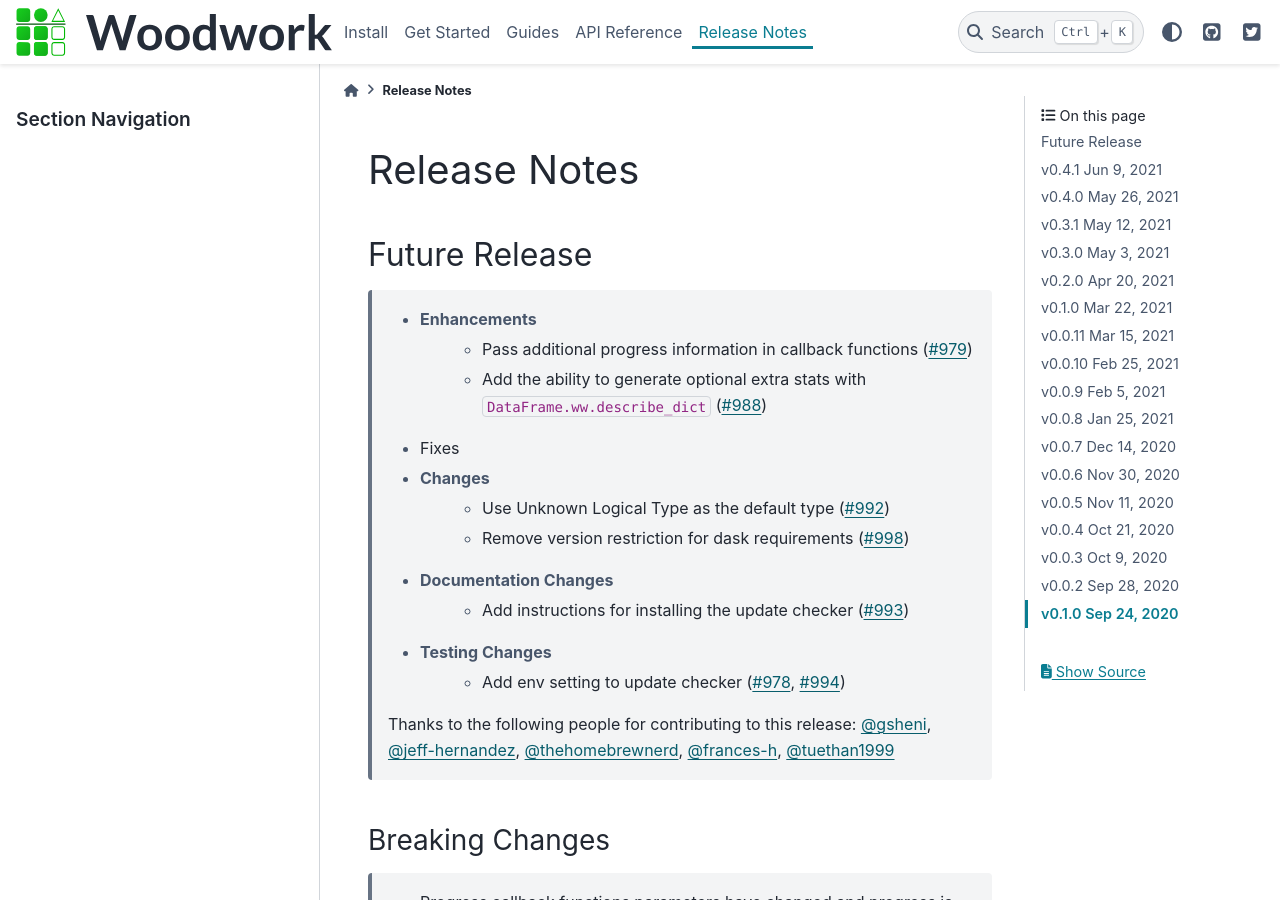
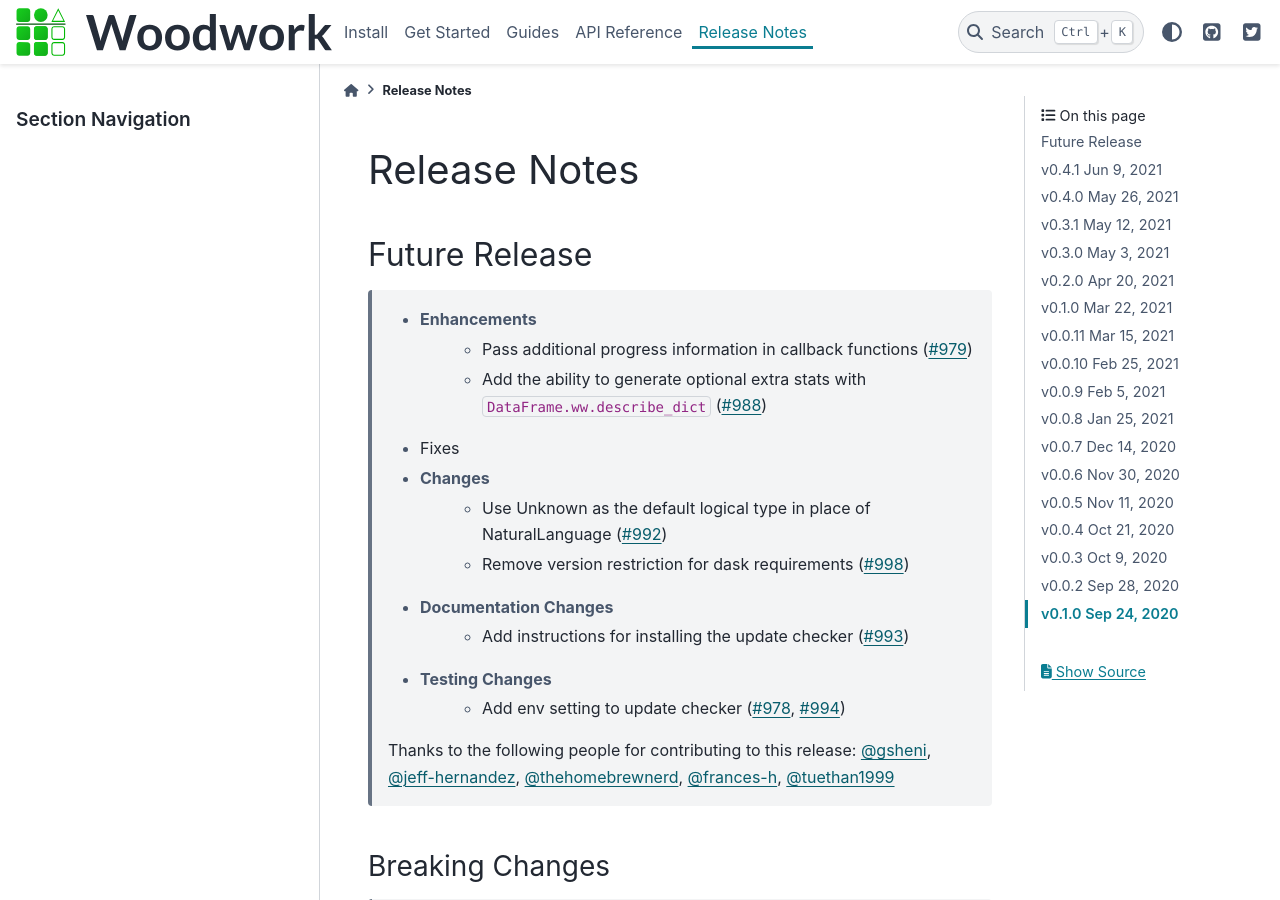
Before and after one commit to alteryx/woodwork, a Sphinx documentation site: the page built from docs/source/release_notes.rst, in a window 1280 px wide and 900 px high. Built offline with Sphinx 7.4.7 and the PyData theme 0.15.4, drawn with Linux system fonts in a browser that asks for light colours; comment, search, counter and statistics services are not loaded.

Commit message:
release notes wording

```diff
--- a/docs/source/release_notes.rst
+++ b/docs/source/release_notes.rst
@@ -10,7 +10,7 @@ Future Release
         * Add the ability to generate optional extra stats with ``DataFrame.ww.describe_dict`` (:pr:`988`)
     * Fixes
     * Changes
-        * Use Unknown Logical Type as the default type (:pr:`992`)
+        * Use Unknown as the default logical type in place of NaturalLanguage (:pr:`992`)
         * Remove version restriction for dask requirements (:pr:`998`)
     * Documentation Changes
         * Add instructions for installing the update checker (:pr:`993`)
```
